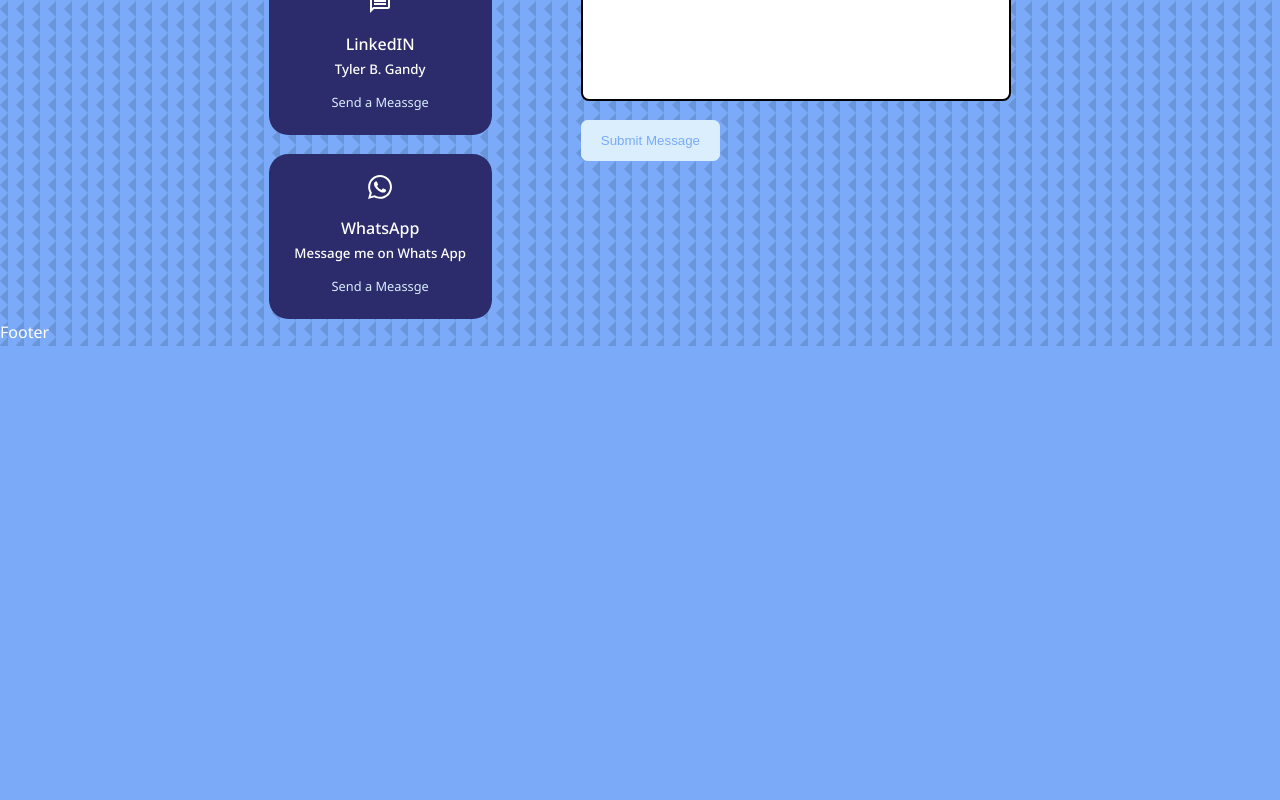
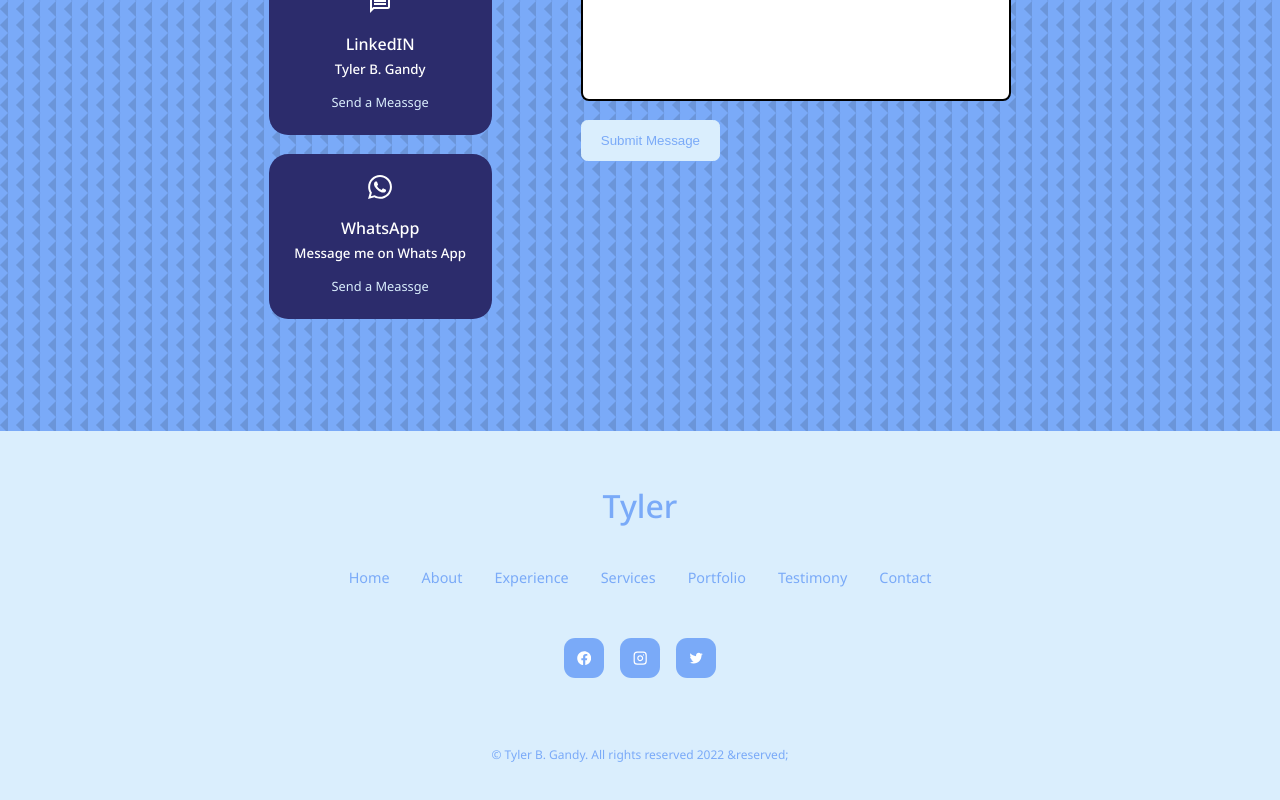
Before and after one commit to TyGBenjamin/Portfolio.v3.01, a React (Create React App) app: page / in a window 1280 px wide. Shown: the part 7007-7807 px from the top of the page. Before the commit the page ends 7353 px from the top, so only its background shows below. Built offline with nearby package versions, Linux system fonts and the light colour scheme.

Commit message:
Footer Complete

```diff
--- a/src/components/footer/Footer.jsx
+++ b/src/components/footer/Footer.jsx
@@ -1,8 +1,56 @@
 import React from "react";
 import "./footer.css";
+import { FaFacebook } from "react-icons/fa";
+import { FiInstagram } from "react-icons/fi";
+import { IoLogoTwitter } from "react-icons/io";
 
 const Footer = () => {
-  return <div>Footer</div>;
+  return (
+    <footer>
+      <a href="#" className="footer__logo">
+        Tyler
+      </a>
+      <ul className="permalinks">
+        <li>
+          <a href="#">Home</a>
+        </li>
+        <li>
+          <a href="about">About</a>
+        </li>
+        <li>
+          <a href="experience">Experience</a>
+        </li>
+        <li>
+          <a href="services">Services</a>
+        </li>
+        <li>
+          <a href="portfolio">Portfolio</a>
+        </li>
+        <li>
+          <a href="testimony">Testimony</a>
+        </li>
+        <li>
+          <a href="contact">Contact</a>
+        </li>
+      </ul>
+      <div className="footer__socials">
+        <a href="https://facebook.com">
+          <FaFacebook />
+        </a>
+        <a href="https://instagram.com">
+          <FiInstagram />
+        </a>
+        <a href="https://twitter.com">
+          <IoLogoTwitter />
+        </a>
+      </div>
+      <div className="footer__copyright">
+        <small>
+          &copy; Tyler B. Gandy. All rights reserved 2022 &reserved;{" "}
+        </small>
+      </div>
+    </footer>
+  );
 };
 
 export default Footer;
--- a/src/components/footer/footer.css
+++ b/src/components/footer/footer.css
@@ -0,0 +1,70 @@
+footer {
+  background: var(--color-primary);
+  padding: 3rem 0;
+  text-align: center;
+  font-size: 0.9rem;
+  margin-top: 7rem;
+}
+
+footer a {
+  color: var(--color-bg);
+}
+
+.footer__logo {
+  font-size: 2rem;
+  font-weight: 500;
+  margin-bottom: 2rem;
+  display: inline-block;
+}
+
+.permalinks {
+  display: flex;
+  flex-wrap: wrap;
+  justify-content: center;
+  gap: 2rem;
+  margin: 0 auto 3rem;
+}
+
+.footer__socials {
+  display: flex;
+  justify-content: center;
+  gap: 1rem;
+  margin-bottom: 4rem;
+}
+
+.footer__socials:hover {
+  background: transparent;
+}
+
+.footer__socials a {
+  background: var(--color-bg);
+  color: white;
+  padding: 0.8rem;
+  border-radius: 0.7rem;
+  display: flex;
+  border-color: var(--color-bg);
+}
+
+.footer__socials a:hover {
+  background: transparent;
+  color: var(--color-bg);
+  border-color: var(--color-bg);
+}
+
+.footer__copyright {
+  margin-bottom: 4rem;
+  color: var(--color-bg);
+}
+
+/* >>>>>>>>>>>>> MEDIA (small screen) QUERIES <<<<<<<<<<<<<<< */
+
+@media screen and (max-width: 600px) {
+  .permalinks {
+    flex-direction: column;
+    gap: 1.5rem;
+  }
+
+  .footer__socials {
+    margin-bottom: 2.6rem;
+  }
+}
```
